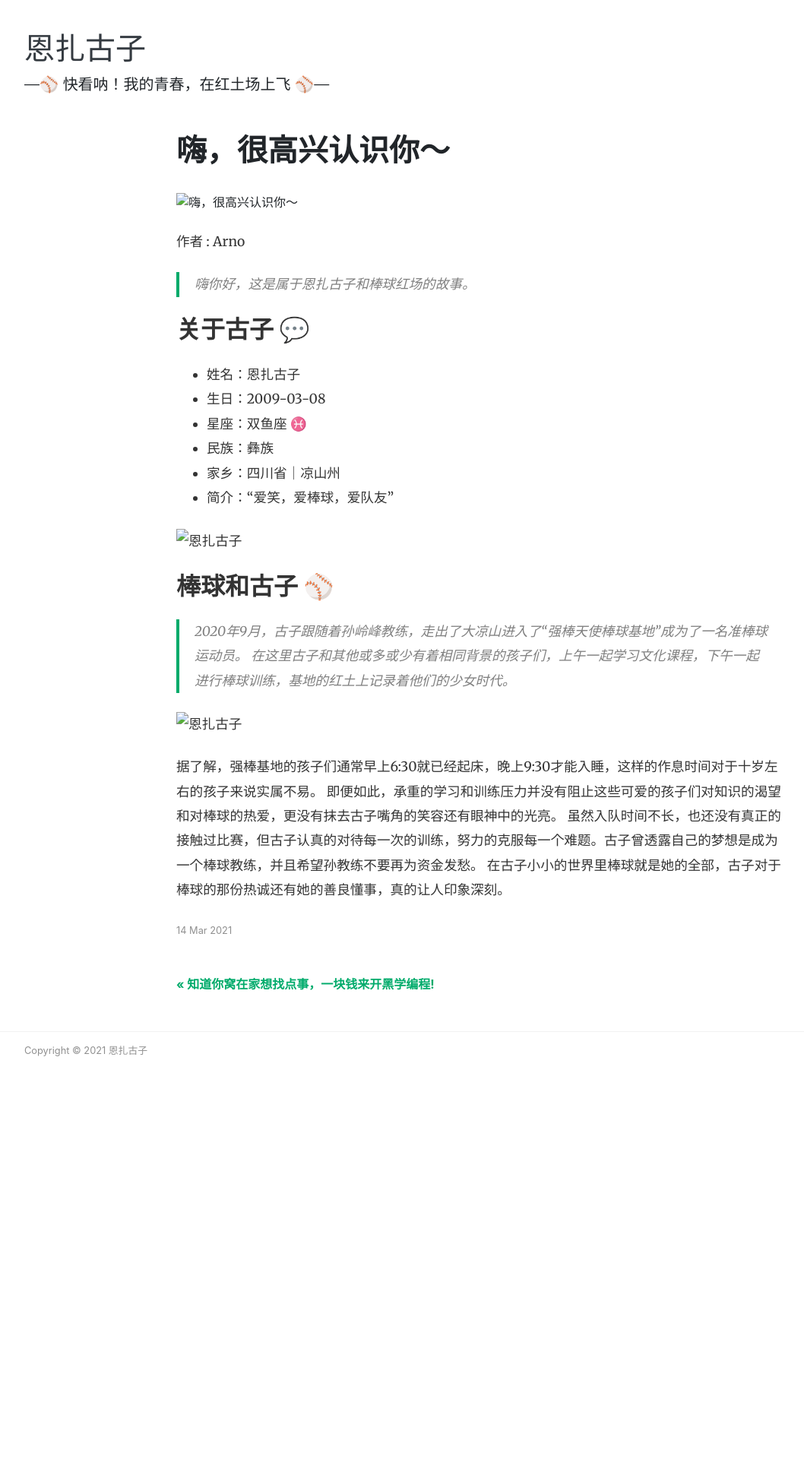
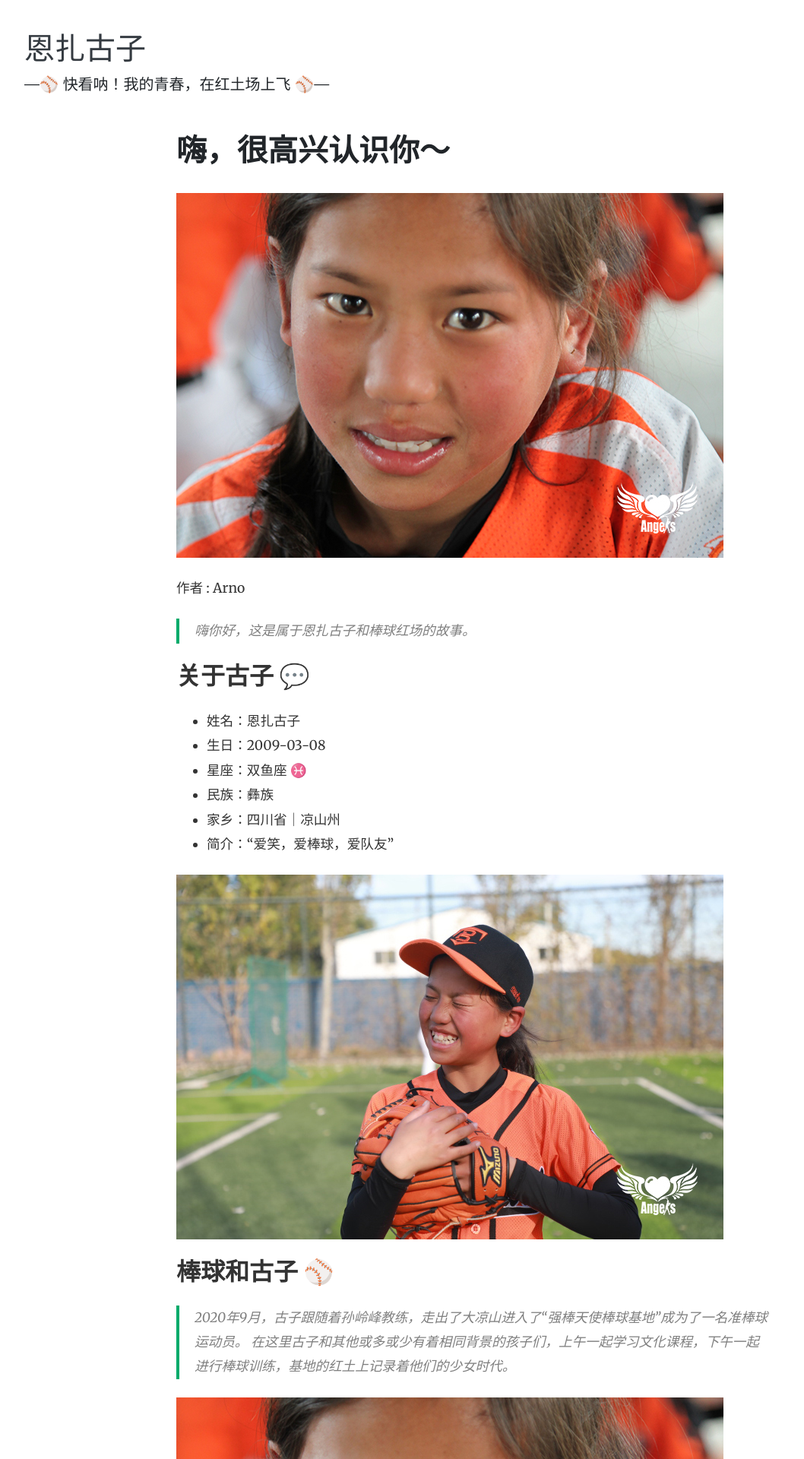
Before and after one commit to ArnoLiang/Test-1, a Jekyll site: the page built from _posts/2021-03-14-About-me.md, in a window 1280 px wide. Shown: the top 1920 px of the page at 76% size, without its empty margins (53-1111 px from the left). Built offline with Jekyll 4.4.1, drawn with Linux system fonts in a browser that asks for light colours; nearby versions of some CDN libraries; before the commit the page ends 1405 px from its top, so only the background shows below that.

Commit message:
Update 2021-03-14-About-me.md

```diff
--- a/_posts/2021-03-14-About-me.md
+++ b/_posts/2021-03-14-About-me.md
@@ -1,10 +1,11 @@
 ---
 layout: post
 title:  "嗨，很高兴认识你～"
-image: assets/images/IMG_5683.jpeg
+image: assets/IMG_5683.jpeg
 featured: true
 ---
 作者 : Arno
+
 > 嗨你好，这是属于恩扎古子和棒球红场的故事。
 
 ## **关于古子** 💬
@@ -15,13 +16,13 @@ featured: true
 * 家乡：四川省｜凉山州
 * 简介：“爱笑，爱棒球，爱队友”
 
-![恩扎古子](../assets/images/3U7A9589.jpeg)
+![恩扎古子1](../assets/3U7A9589.jpeg)
 
 ## **棒球和古子** ⚾
 > 2020年9月，古子跟随着孙岭峰教练，走出了大凉山进入了“强棒天使棒球基地”成为了一名准棒球运动员。
 > 在这里古子和其他或多或少有着相同背景的孩子们，上午一起学习文化课程，下午一起进行棒球训练，基地的红土上记录着他们的少女时代。
 
-![恩扎古子](../assets/images/IMG_5683.jpeg)
+![恩扎古子](../assets/IMG_5683.jpeg)
 
   据了解，强棒基地的孩子们通常早上6:30就已经起床，晚上9:30才能入睡，这样的作息时间对于十岁左右的孩子来说实属不易。
 即便如此，承重的学习和训练压力并没有阻止这些可爱的孩子们对知识的渴望和对棒球的热爱，更没有抹去古子嘴角的笑容还有眼神中的光亮。
```
